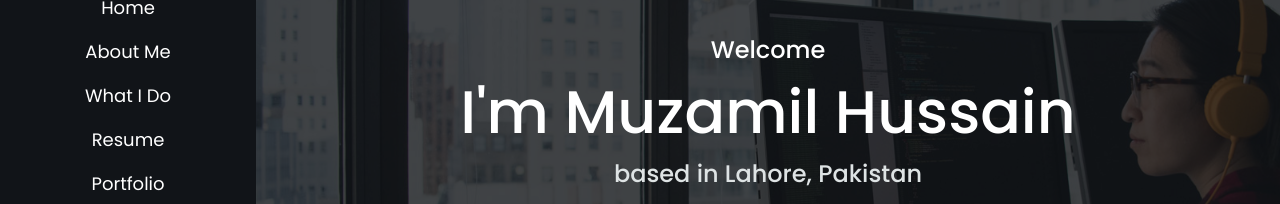
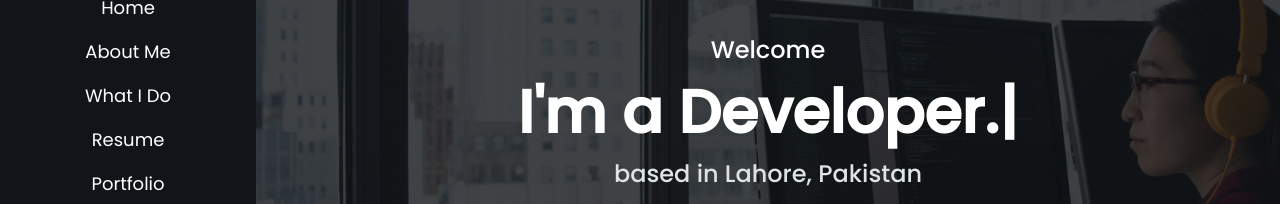
Before and after one commit to muzamil-frontend-dev/portfolio-web-app, a React (Create React App) app: page / in a window 1280 px wide. Shown: the part 246-450 px from the top of the page. Built offline with nearby package versions, Linux system fonts and the light colour scheme.

Commit message:
animate hero section text

```diff
--- a/package.json
+++ b/package.json
@@ -12,7 +12,8 @@
     "react": "^18.2.0",
     "react-dom": "^18.2.0",
     "react-router-dom": "^6.21.3",
-    "react-scripts": "5.0.1"
+    "react-scripts": "5.0.1",
+    "react-type-animation": "^3.2.0"
   },
   "scripts": {
     "start": "react-scripts start",
--- a/src/Hero/Hero.jsx
+++ b/src/Hero/Hero.jsx
@@ -1,5 +1,6 @@
 import React from "react";
 import "./Hero.css";
+import { TypeAnimation } from "react-type-animation";
 
 const Hero = () => {
   return (
@@ -9,7 +10,20 @@
         <div className="text-white text-center font-medium">
           <h1 className="text-2xl">Welcome</h1>
           <p className="text-6xl my-4">
-            I'm <span>Muzamil Hussain</span>
+            <TypeAnimation
+              sequence={[
+                "I'm Muzamil Hussain",
+                800,
+                "I'm a Developer.",
+                800,
+                "I'm a Designer.",
+                800,
+              ]}
+              wrapper="span"
+              speed={200}
+              repeat={Infinity}
+              className="font-bold"
+            />
           </p>
           <span className="text-2xl text-gray-100">
             based in Lahore, Pakistan
```
Also changed, not shown: 1 other file (tests, documents, lock files or other folders).
